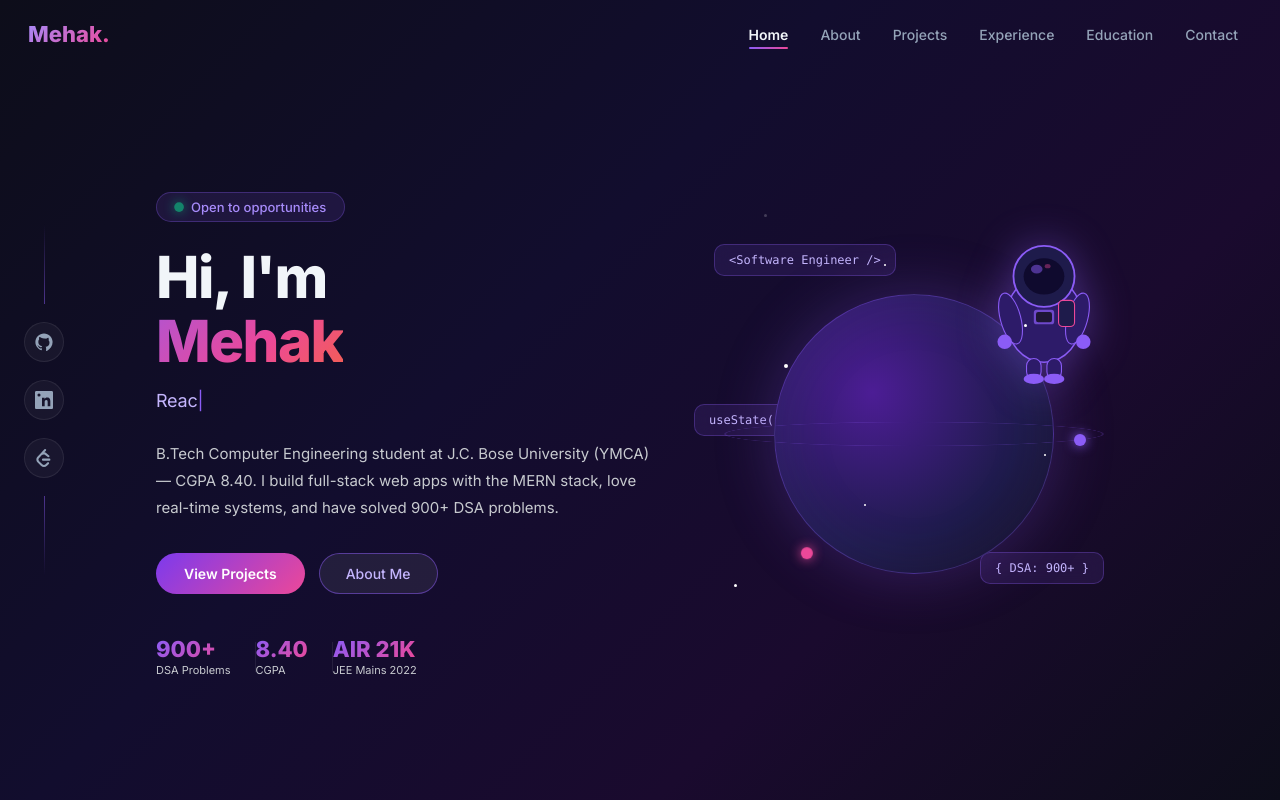
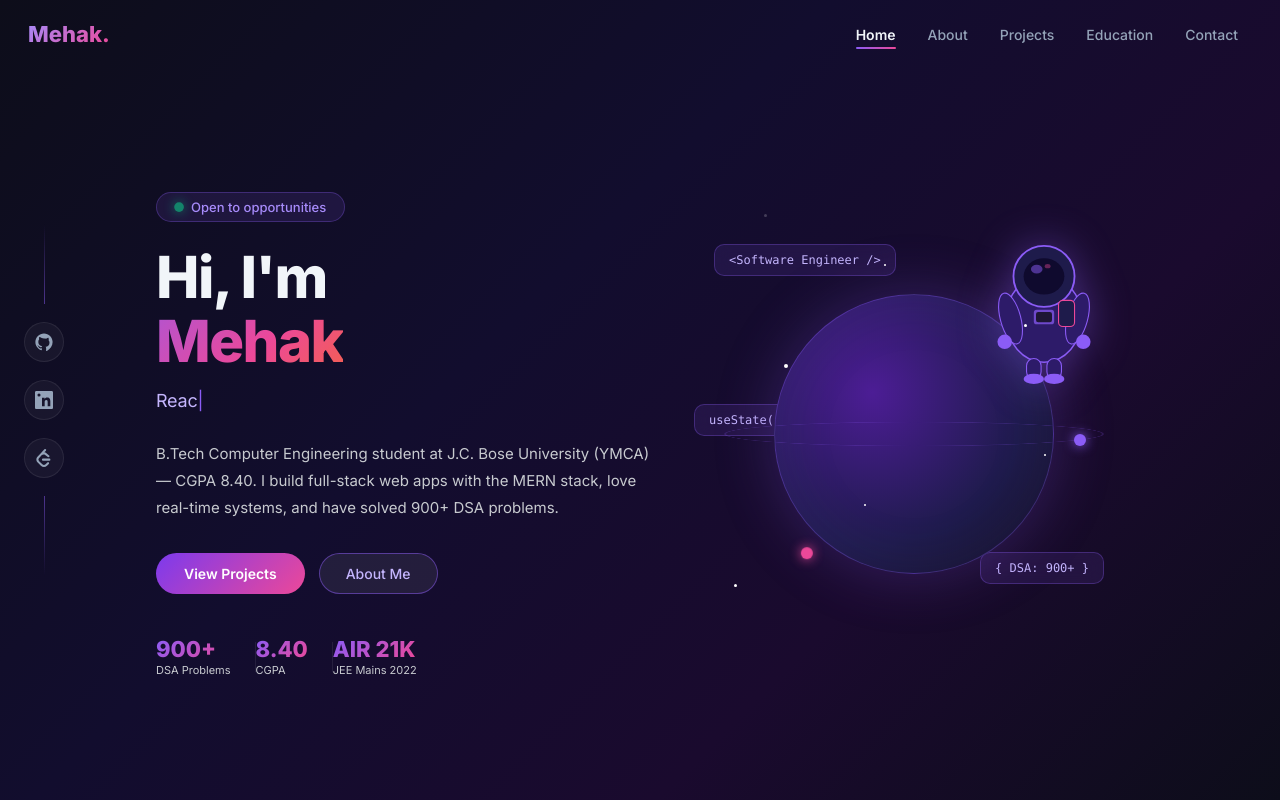
Before and after one commit to mmalik2004/My-Portfolio, a React (Vite) app: page / in a window 1280 px wide. Built offline with nearby package versions, Linux system fonts and the light colour scheme.

Commit message:
Comment out Experience link in Navbar
Comment out the Experience link in the Navbar.

```diff
--- a/src/components/Navbar.jsx
+++ b/src/components/Navbar.jsx
@@ -6,7 +6,7 @@ const LINKS = [
   { label: 'Home',       to: '/'           },
   { label: 'About',      to: '/about'      },
   { label: 'Projects',   to: '/projects'   },
-  { label: 'Experience', to: '/experience' },
+  // { label: 'Experience', to: '/experience' },
   { label: 'Education',  to: '/education'  },
   { label: 'Contact',    to: '/contact'    },
 ];
```
